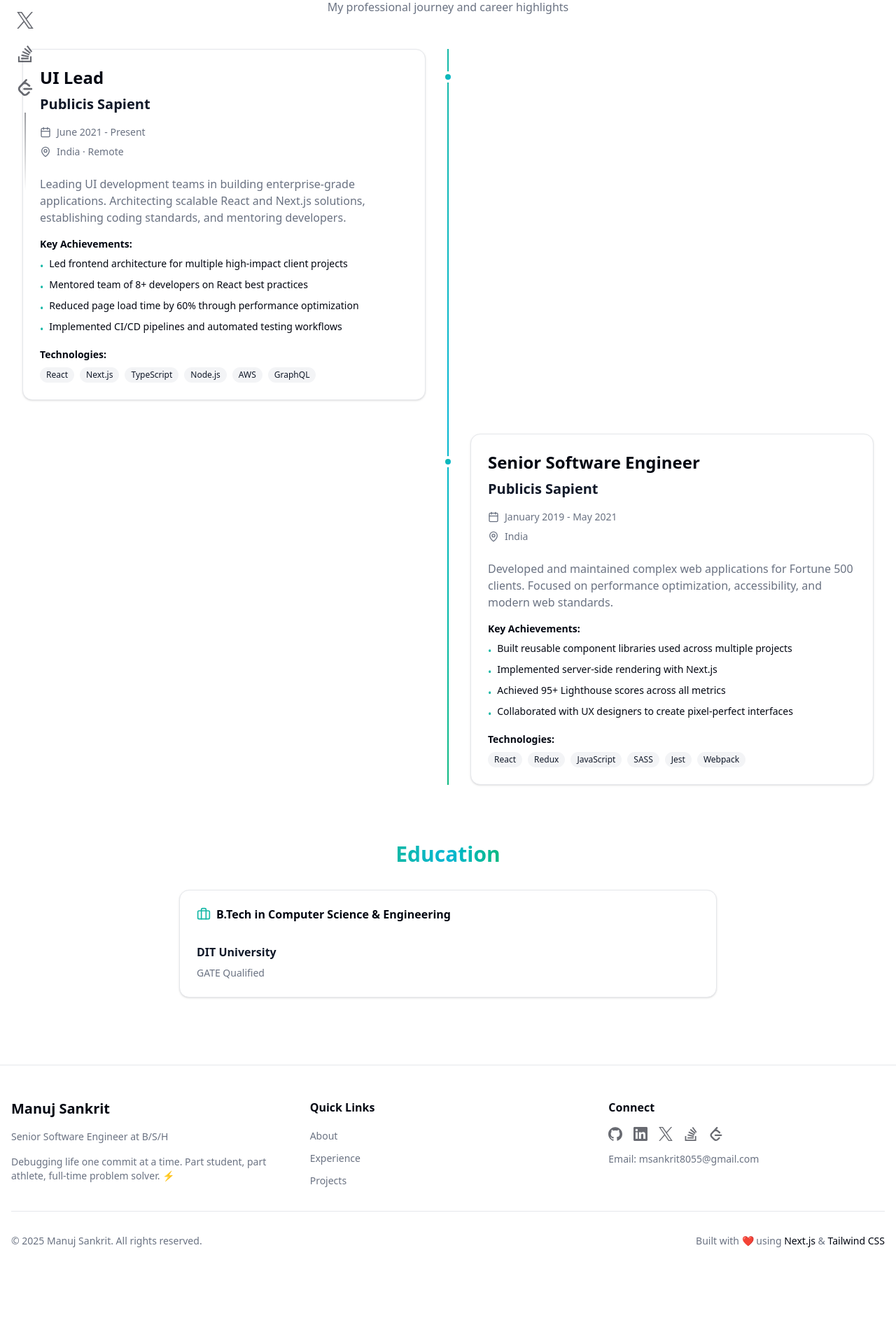
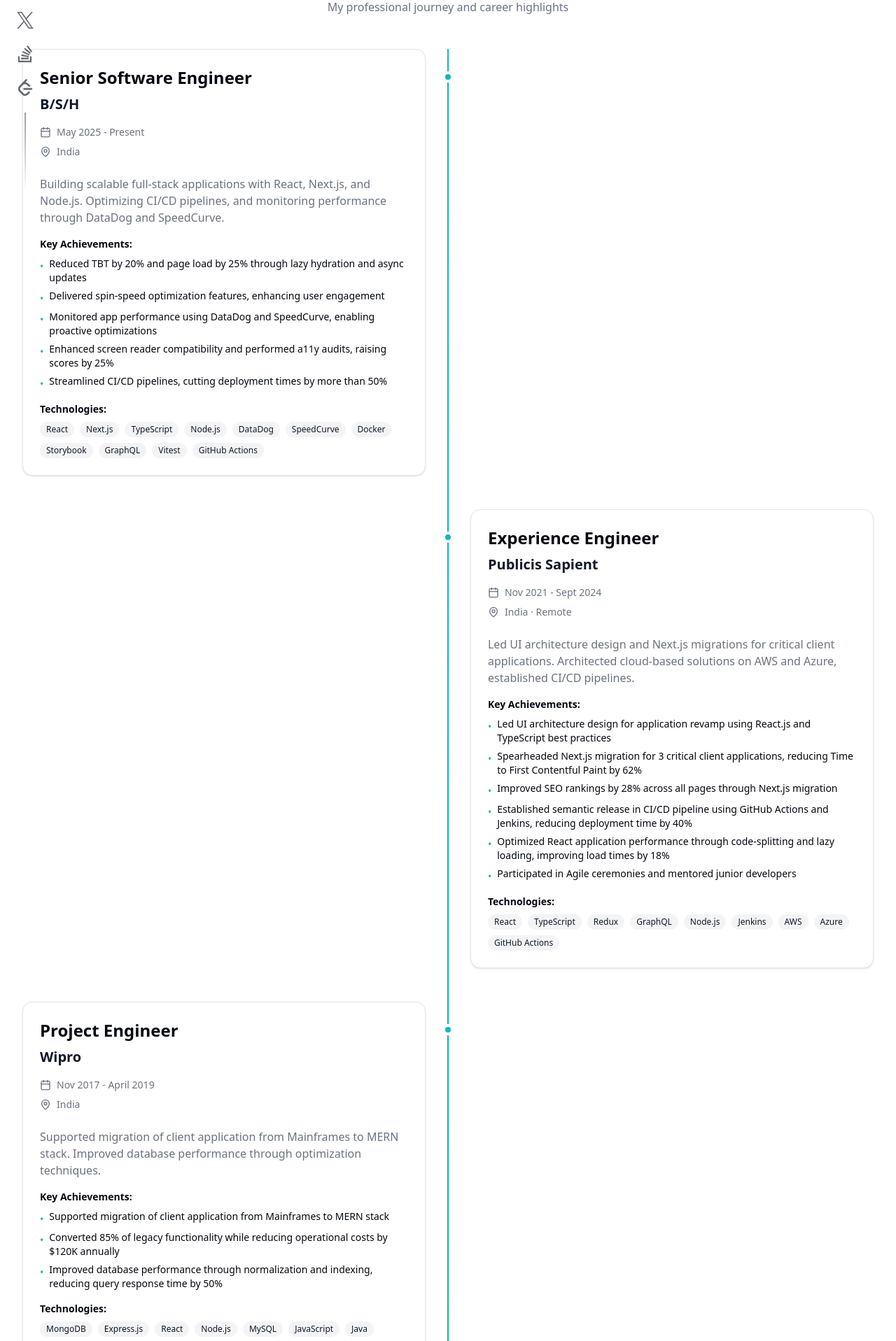
Before and after one commit to mandy8055/portfolio-v2, a Next.js app: page /experience in a window 1280 px wide. Shown: the part 303-2220 px from the top of the page at 70% size. Before the commit the page ends 2135 px from the top, so only its background shows below. Built offline with nearby package versions, Linux system fonts and the light colour scheme.

Commit message:
docs: 📝 update Experiences section and resume

```diff
--- a/src/data/personal.ts
+++ b/src/data/personal.ts
@@ -18,7 +18,7 @@
   name: 'Manuj Sankrit',
   role: 'Senior Software Engineer',
   tagline: 'Senior Software Engineer at B/S/H',
-  email: 'msankrit8055@gmail.com',
+  email: 'manuj.sankrit1996@gmail.com',
   location: 'India',
   social: [
     {
@@ -56,33 +56,33 @@
 
   highlights: [
     'Arctic Code Vault Contributor (GitHub Archive Program)',
-    'GATE Qualified (Computer Science & Engineering)',
-    'Cracked JEE Mains',
+    '2x GATE Exam Qualifier (2020, 2021)',
+    'Active Stack Overflow Contributor (6.8k+ rep)',
     'State-level Swimming Championship Medalist',
   ],
 
   certifications: [
-    'AWS Certified Cloud Practitioner',
-    'Non-Functional Requirements Web Specialist',
-    'Oracle Certified Professional: Java SE Programmer',
-    'HackerRank Certified',
+    'AWS Certified Cloud Practitioner (08/2023 - 08/2026)',
+    'NFR Web Specialist L1 (05/2023 - Present)',
+    'Oracle Certified Java Professional (07/2016 - Present)',
+    'Hackerrank Problem Solving (09/2020 - Present)',
   ],
 
   awards: [
     {
       title: 'Core Values Award',
       organization: 'Publicis Sapient',
-      date: 'October 2022',
+      date: '2022',
     },
     {
       title: 'Star of the Month',
       organization: 'Publicis Sapient',
-      date: 'February 2023',
+      date: '2023',
     },
     {
       title: 'Q2 World Leading Award',
-      organization: 'Publicis Sapient',
-      date: 'January 2023',
+      organization: 'Suncorp Group Ltd.',
+      date: '2023',
     },
   ],
 
@@ -95,41 +95,81 @@
 
   experience: [
     {
-      title: 'UI Lead',
-      company: 'Publicis Sapient',
-      period: 'June 2021 - Present',
-      location: 'India · Remote',
+      title: 'Senior Software Engineer',
+      company: 'B/S/H',
+      period: 'May 2025 - Present',
+      location: 'India',
       description:
-        'Leading UI development teams in building enterprise-grade applications. Architecting scalable React and Next.js solutions, establishing coding standards, and mentoring developers.',
+        'Building scalable full-stack applications with React, Next.js, and Node.js. Optimizing CI/CD pipelines, and monitoring performance through DataDog and SpeedCurve.',
       highlights: [
-        'Led frontend architecture for multiple high-impact client projects',
-        'Mentored team of 8+ developers on React best practices',
-        'Reduced page load time by 60% through performance optimization',
-        'Implemented CI/CD pipelines and automated testing workflows',
+        'Reduced TBT by 20% and page load by 25% through lazy hydration and async updates',
+        'Delivered spin-speed optimization features, enhancing user engagement',
+        'Monitored app performance using DataDog and SpeedCurve, enabling proactive optimizations',
+        'Enhanced screen reader compatibility and performed a11y audits, raising scores by 25%',
+        'Streamlined CI/CD pipelines, cutting deployment times by more than 50%',
       ],
       technologies: [
         'React',
         'Next.js',
         'TypeScript',
         'Node.js',
-        'AWS',
+        'DataDog',
+        'SpeedCurve',
+        'Docker',
+        'Storybook',
         'GraphQL',
+        'Vitest',
+        'GitHub Actions',
       ],
     },
     {
-      title: 'Senior Software Engineer',
+      title: 'Experience Engineer',
       company: 'Publicis Sapient',
-      period: 'January 2019 - May 2021',
+      period: 'Nov 2021 - Sept 2024',
+      location: 'India · Remote',
+      description:
+        'Led UI architecture design and Next.js migrations for critical client applications. Architected cloud-based solutions on AWS and Azure, established CI/CD pipelines.',
+      highlights: [
+        'Led UI architecture design for application revamp using React.js and TypeScript best practices',
+        'Spearheaded Next.js migration for 3 critical client applications, reducing Time to First Contentful Paint by 62%',
+        'Improved SEO rankings by 28% across all pages through Next.js migration',
+        'Established semantic release in CI/CD pipeline using GitHub Actions and Jenkins, reducing deployment time by 40%',
+        'Optimized React application performance through code-splitting and lazy loading, improving load times by 18%',
+        'Participated in Agile ceremonies and mentored junior developers',
+      ],
+      technologies: [
+        'React',
+        'TypeScript',
+        'Redux',
+        'GraphQL',
+        'Node.js',
+        'Jenkins',
+        'AWS',
+        'Azure',
+        'GitHub Actions',
+      ],
+    },
+    {
+      title: 'Project Engineer',
+      company: 'Wipro',
+      period: 'Nov 2017 - April 2019',
       location: 'India',
       description:
-        'Developed and maintained complex web applications for Fortune 500 clients. Focused on performance optimization, accessibility, and modern web standards.',
+        'Supported migration of client application from Mainframes to MERN stack. Improved database performance through optimization techniques.',
       highlights: [
-        'Built reusable component libraries used across multiple projects',
-        'Implemented server-side rendering with Next.js',
-        'Achieved 95+ Lighthouse scores across all metrics',
-        'Collaborated with UX designers to create pixel-perfect interfaces',
+        'Supported migration of client application from Mainframes to MERN stack',
+        'Converted 85% of legacy functionality while reducing operational costs by $120K annually',
+        'Improved database performance through normalization and indexing, reducing query response time by 50%',
       ],
-      technologies: ['React', 'Redux', 'JavaScript', 'SASS', 'Jest', 'Webpack'],
+      technologies: [
+        'MongoDB',
+        'Express.js',
+        'React',
+        'Node.js',
+        'MySQL',
+        'JavaScript',
+        'Java',
+      ],
     },
   ],
 
```
Also changed, not shown: 1 other file (tests, documents, lock files or other folders).
